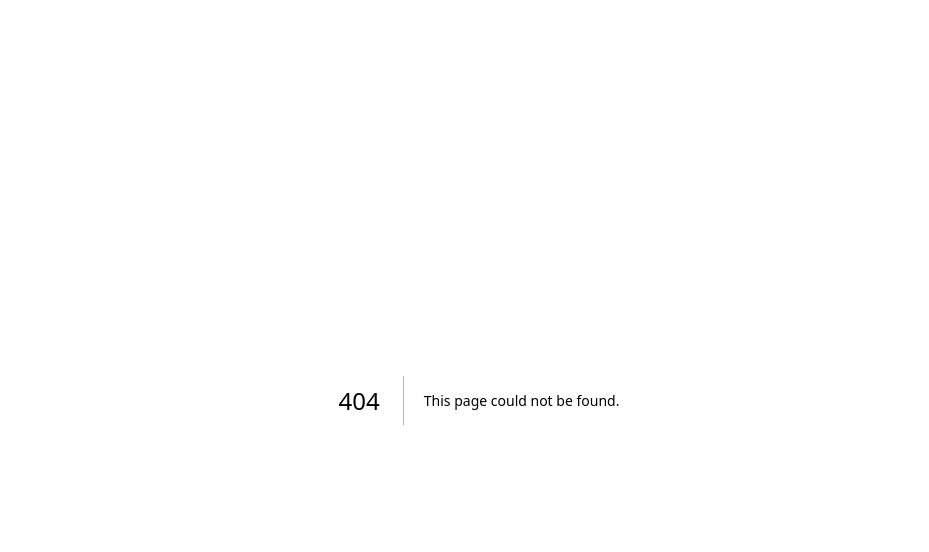
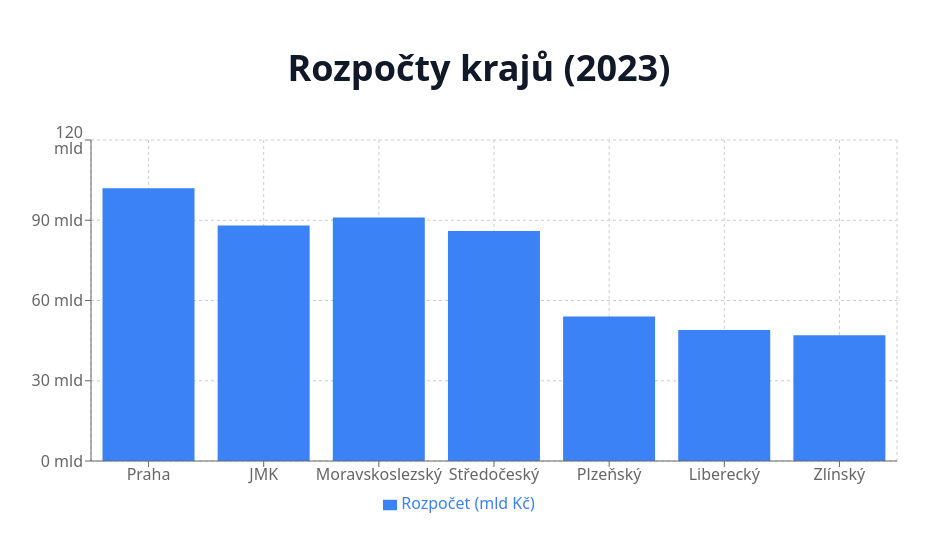
Before and after one commit to Tekier10/politika_2.0, a Next.js app: page /data in a window 1280 px wide. Before the commit this address had no page. Shown: the top 552 px of the page, without its empty margins (161-1090 px from the left). Built offline with nearby package versions, Linux system fonts and the light colour scheme.

Commit message:
Add files via upload

```diff
--- /dev/null
+++ b/pages/data.tsx
@@ -0,0 +1,39 @@
+import Head from 'next/head';
+import { BarChart, Bar, XAxis, YAxis, Tooltip, ResponsiveContainer, CartesianGrid, Legend } from 'recharts';
+
+const data = [
+  { name: 'Praha', rozpocet: 102 },
+  { name: 'JMK', rozpocet: 88 },
+  { name: 'Moravskoslezský', rozpocet: 91 },
+  { name: 'Středočeský', rozpocet: 86 },
+  { name: 'Plzeňský', rozpocet: 54 },
+  { name: 'Liberecký', rozpocet: 49 },
+  { name: 'Zlínský', rozpocet: 47 }
+];
+
+export default function DataPage() {
+  return (
+    <>
+      <Head>
+        <title>Data – Politika 2.0</title>
+        <meta name="description" content="Interaktivní přehled dat veřejné správy." />
+      </Head>
+
+      <main className="min-h-screen bg-white text-gray-900 px-6 py-12">
+        <h1 className="text-4xl font-bold mb-8 text-center">Rozpočty krajů (2023)</h1>
+        <div className="w-full max-w-4xl mx-auto">
+          <ResponsiveContainer width="100%" height={400}>
+            <BarChart data={data} margin={{ top: 20, right: 30, left: 0, bottom: 5 }}>
+              <CartesianGrid strokeDasharray="3 3" />
+              <XAxis dataKey="name" />
+              <YAxis unit=" mld" />
+              <Tooltip />
+              <Legend />
+              <Bar dataKey="rozpocet" fill="#3b82f6" name="Rozpočet (mld Kč)" />
+            </BarChart>
+          </ResponsiveContainer>
+        </div>
+      </main>
+    </>
+  );
+}
```
